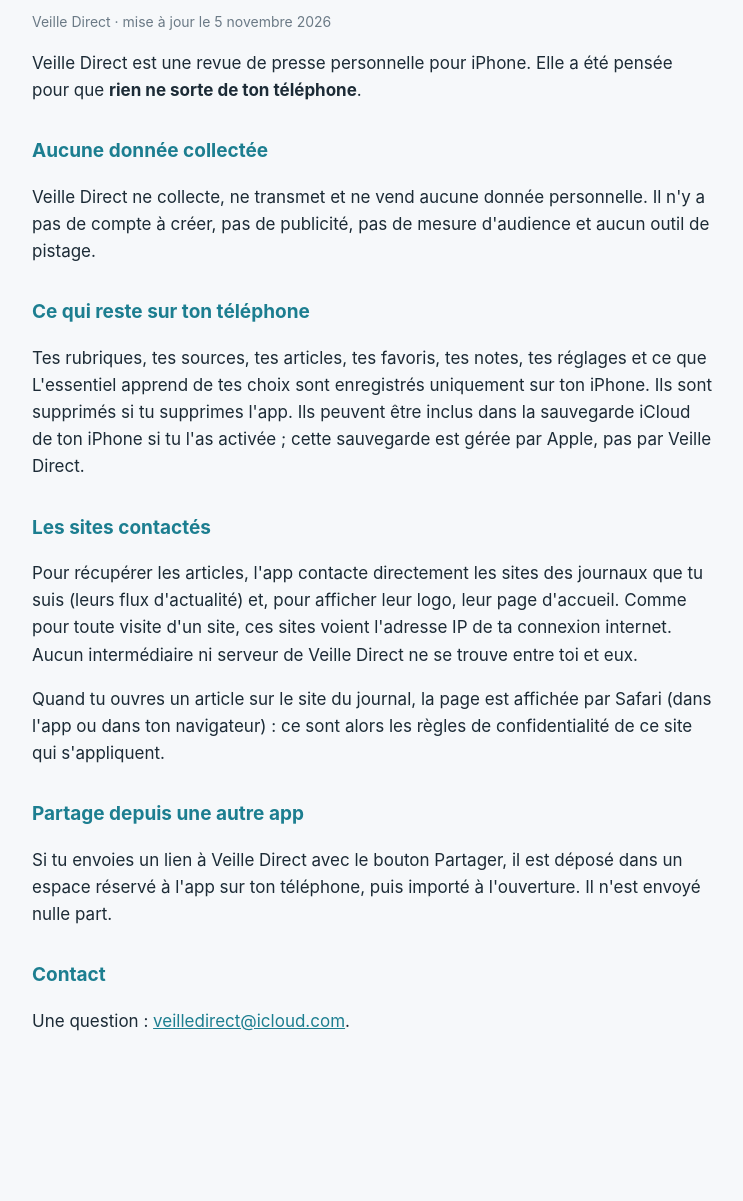
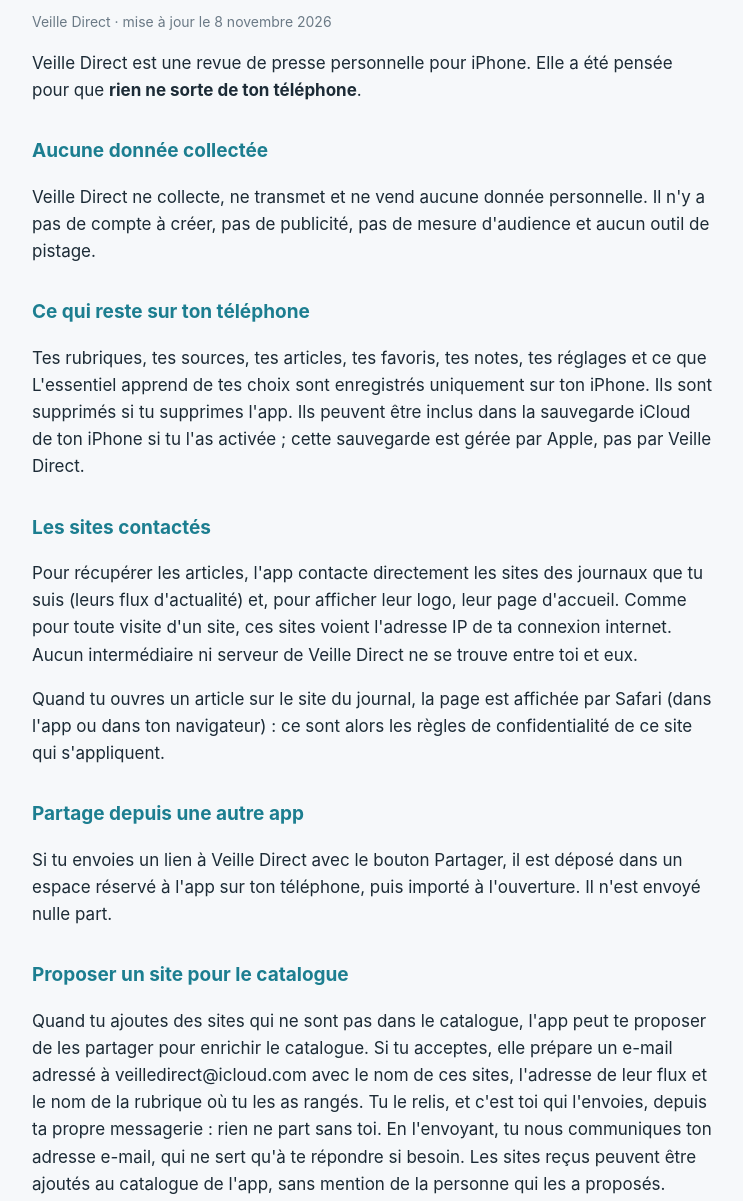
Before and after one commit to VeilleDirect/veilledirect.github.io, a plain HTML site: page confidentialite.html in a window 1280 px wide. Shown: the part 99-1300 px from the top of the page, without its empty margins (268-1011 px from the left). Before the commit the page ends 1211 px from the top, so only its background shows below. Drawn offline with Linux system fonts and the light colour scheme.

Commit message:
Confidentialité : proposer un site pour le catalogue (e-mail envoyé par l'utilisateur)

```diff
--- a/confidentialite.html
+++ b/confidentialite.html
@@ -16,7 +16,7 @@
 <body>
 <main>
 <h1>Politique de confidentialité</h1>
-<p class="date">Veille Direct · mise à jour le 5 novembre 2026</p>
+<p class="date">Veille Direct · mise à jour le 8 novembre 2026</p>
 
 <p>Veille Direct est une revue de presse personnelle pour iPhone. Elle a été pensée pour que <strong>rien ne sorte de ton téléphone</strong>.</p>
 
@@ -33,6 +33,9 @@
 <h2>Partage depuis une autre app</h2>
 <p>Si tu envoies un lien à Veille Direct avec le bouton Partager, il est déposé dans un espace réservé à l'app sur ton téléphone, puis importé à l'ouverture. Il n'est envoyé nulle part.</p>
 
+<h2>Proposer un site pour le catalogue</h2>
+<p>Quand tu ajoutes des sites qui ne sont pas dans le catalogue, l'app peut te proposer de les partager pour enrichir le catalogue. Si tu acceptes, elle prépare un e-mail adressé à veilledirect@icloud.com avec le nom de ces sites, l'adresse de leur flux et le nom de la rubrique où tu les as rangés. Tu le relis, et c'est toi qui l'envoies, depuis ta propre messagerie : rien ne part sans toi. En l'envoyant, tu nous communiques ton adresse e-mail, qui ne sert qu'à te répondre si besoin. Les sites reçus peuvent être ajoutés au catalogue de l'app, sans mention de la personne qui les a proposés.</p>
+
 <h2>Contact</h2>
 <p>Une question : <a href="mailto:veilledirect@icloud.com">veilledirect@icloud.com</a>.</p>
 </main>
```
